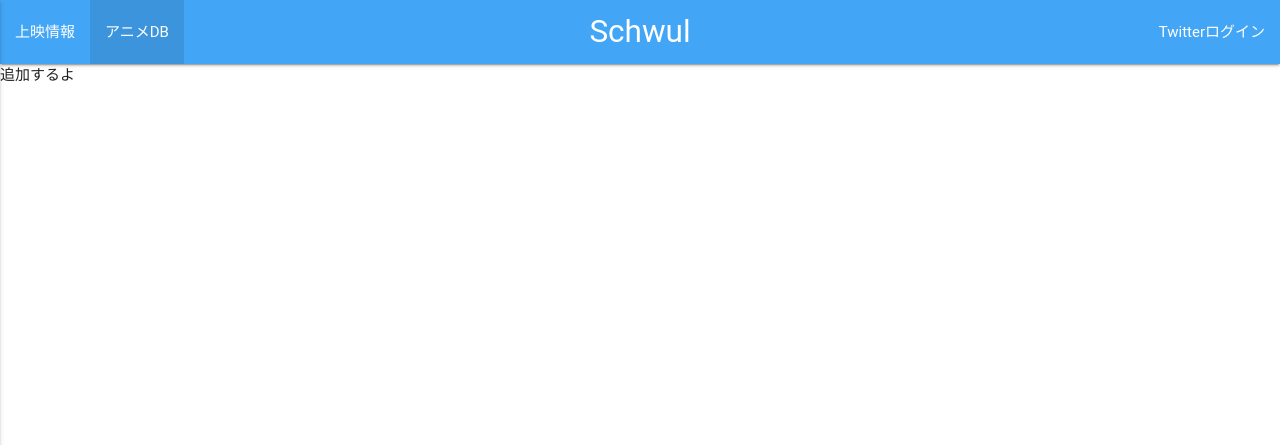
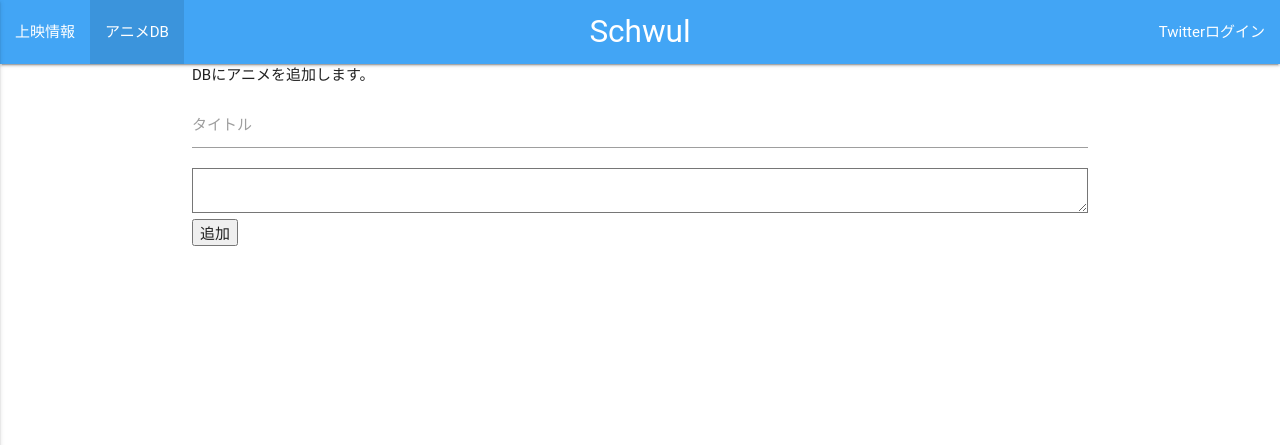
Before and after one commit to i544c/schwul, a Django app: page /anime/add/ in a window 1280 px wide. Shown: the top 445 px of the page. Run offline with Django 3.2, Linux system fonts and the light colour scheme; some libraries are stand-ins or nearby versions; some web fonts are replaced.

Commit message:
Modify anime add page

```diff
--- a/anime/templates/anime/add.html
+++ b/anime/templates/anime/add.html
@@ -1,5 +1,19 @@
 {% extends 'schwul/base.html' %}
 
 {% block body %}
-追加するよ
+<script src="//cloud.tinymce.com/stable/tinymce.min.js"></script>
+<script>tinymce.init({ selector:'textarea', menubar:false });</script>
+
+<div class="container">
+    DBにアニメを追加します。
+    <form action="{% url 'anime:add' %}" method="post">
+        {% csrf_token %}
+        <div class="input-field">
+            <label for="title">タイトル</label>
+            <input type="text" id="title" name="title">
+        </div>
+        <textarea name="synopsis"></textarea>
+        <input type="submit" value="追加">
+    </form>
+</div>
 {% endblock %}
--- a/anime/views.py
+++ b/anime/views.py
@@ -1,5 +1,5 @@
 from django.contrib.auth.decorators import login_required
-from django.http import Http404
+from django.http import Http404, HttpResponse
 from django.shortcuts import render
 
 from .models import Anime
@@ -15,6 +15,13 @@ def index(request):
 
 
 def add(request):
+    if request.POST:
+        context = [
+            request.POST['title'],
+            request.POST['synopsis'],
+        ]
+        return HttpResponse(context)
+
     return render(request, 'anime/add.html')
 
 
--- a/schwul/templates/schwul/index.html
+++ b/schwul/templates/schwul/index.html
@@ -12,17 +12,17 @@
 
   <h3>利用方法</h3>
   <div class="row">
-    <div class="col s4 center promo">
+    <div class="col s12 m4 center promo">
       <i class="material-icons">search</i>
       <h5>探す</h5>
       <p class="light">アニメDBで観たいアニメを物色します。</p>
     </div>
-    <div class="col s4 center promo">
+    <div class="col s12 m4 center promo">
       <i class="material-icons">assignment_turned_in</i>
       <h5>予約する</h5>
       <p class="light">予約し、当日会場に行って皆んなで観ます。</p>
     </div>
-    <div class="col s4 center promo">
+    <div class="col s12 m4 center promo">
       <i class="material-icons">thumbs_up_down</i>
       <h5>共有する</h5>
       <p class="light">感想を書き込んで、皆んなと共有します。</p>
```
